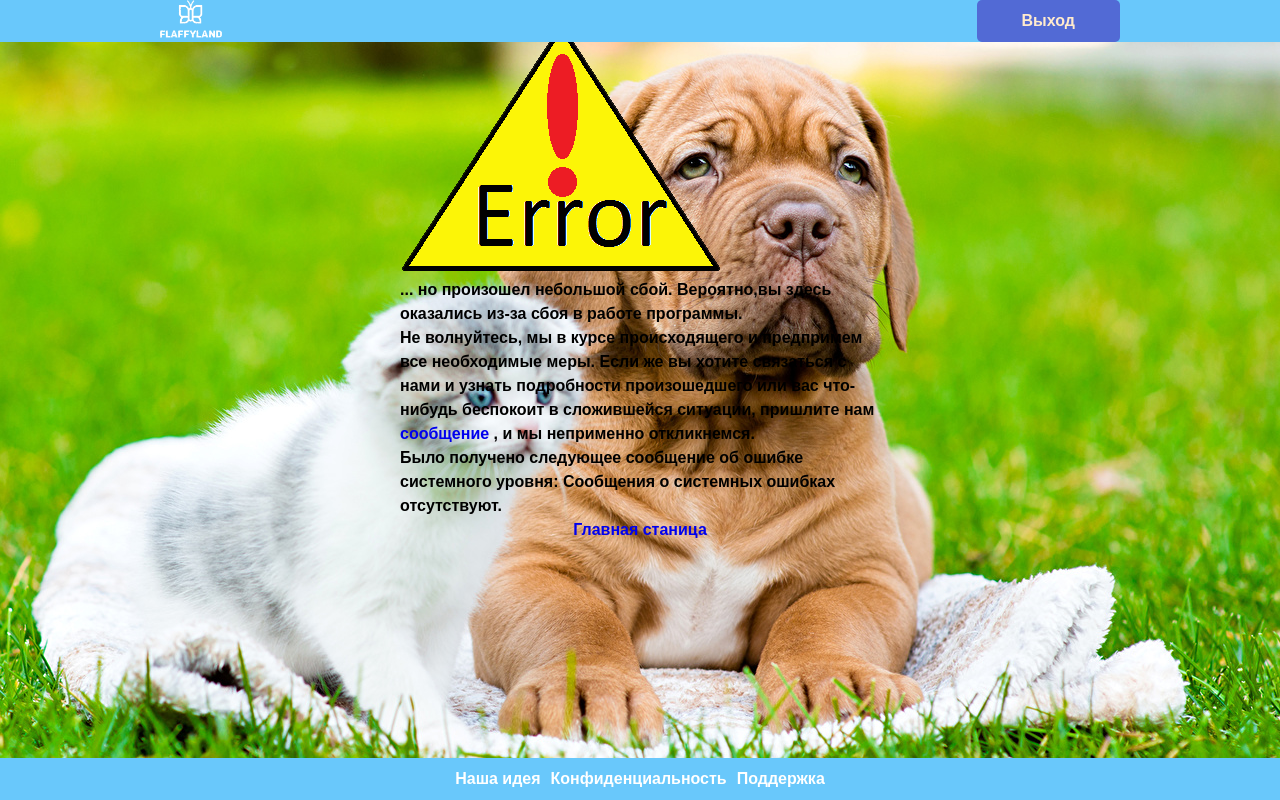
After one commit to Bugaga159/animal-site, a PHP site: page /profile_error.php in a window 1280 px wide. The commit adds this page. Run offline with PHP 8.4, Linux system fonts and the light colour scheme.

```diff
--- a/index.php
+++ b/index.php
@@ -3,11 +3,12 @@
 
 $btn = ['registration','Регистрация'];// Для кнопки в header
 
+
 require_once 'templates/header.php';
 
+?>
 
 
-echo '
 <main class="main">
 <div class="container">
     <div class="main__wrapper">
@@ -33,6 +34,7 @@ echo '
     </div>
 </div>
 </main>
-';
+
+<?php
 
 require_once 'templates/footer.php';
--- /dev/null
+++ b/profile_error.php
@@ -0,0 +1,49 @@
+<?php
+
+$btn = ['index','Выход']; // Для кнопки в header
+
+
+
+ if(isset($_REQUEST['error_message'])){
+    $error_message = $_REQUEST['error_message'];
+}else{
+    $error_message = 'вы здесь оказались из-за сбоя в работе программы.';
+}
+
+if(isset($_REQUEST['system_error_message'])){
+    $system_error_message = preg_replace ("/\\\\/", '', $_REQUEST['system_error_message']);
+}else{
+    $system_error_message = "Сообщения о системных ошибках отсутствуют.";
+}
+
+
+require_once 'templates/header.php';
+
+?>
+    <section class="registration__form">
+        <div class="container">
+            <div class="registration__form__wrapper">
+
+               <div>
+                    <h1>Нам очень жаль...</h1>
+                    <img src="img/error.png" class="error" alt="">
+                    <p>  ... но произошел небольшой сбой. Вероятно,<span class="error_message"><?php echo $error_message; ?></span></p>
+                    <p>
+                    Не волнуйтесь, мы в курсе происходящего и предпримем все необходимые меры.
+                        Если же вы хотите связаться с нами и узнать подробности произошедшего или
+                        вас что-нибудь беспокоит в сложившейся ситуации, пришлите нам <a href="#">сообщение</a>
+                        , и мы неприменно откликнемся.
+                    </p>
+                    <?php
+                    echo "<p>Было получено следующее сообщение об ошибке системного уровня: <b>{$system_error_message}</b></p>";
+                    ?>
+                    <div style="text-align: center;"><strong><a  href="/index.php">Главная станица</a></strong></div>
+                </div>
+            </div>
+        </div>
+    </section>
+
+<?php
+    require_once 'templates/footer.php'; // подключение footer
+
+    ?>
--- a/registration.php
+++ b/registration.php
@@ -28,9 +28,6 @@ if(isset($_POST['do_signup'])){
 
 
 
-        /*ini_set("display_errors",1);
-        error_reporting(E_ALL);*/
-
     // Получение данных
 
         $login = htmlentities(mysqli_real_escape_string($link, $_POST['login']));
@@ -59,7 +56,7 @@ if(isset($_POST['do_signup'])){
         $insert_sql = "INSERT INTO users VALUES ( NULL, '{$login}', '{$first_name}', '{$last_name}', '{$email}', '{$pass}',NULL , NULL)";
         $result = mysqli_query($link, $insert_sql ) or die(mysqli_errno());
 
-        header('Location: profile.php?user_id=' . mysqli_insert_id($link));
+        header('Location: profile.php?id=' . mysqli_insert_id($link));
 
         exit();
 
```
Also changed, not shown: profile.php (+33 -4 lines), img/error.1.png (added).
